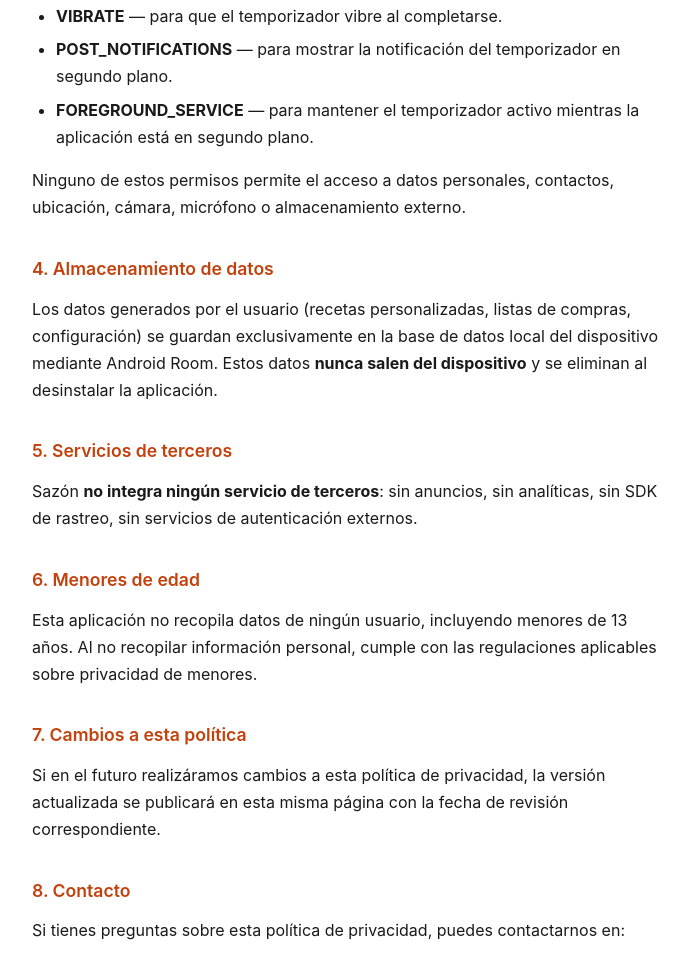
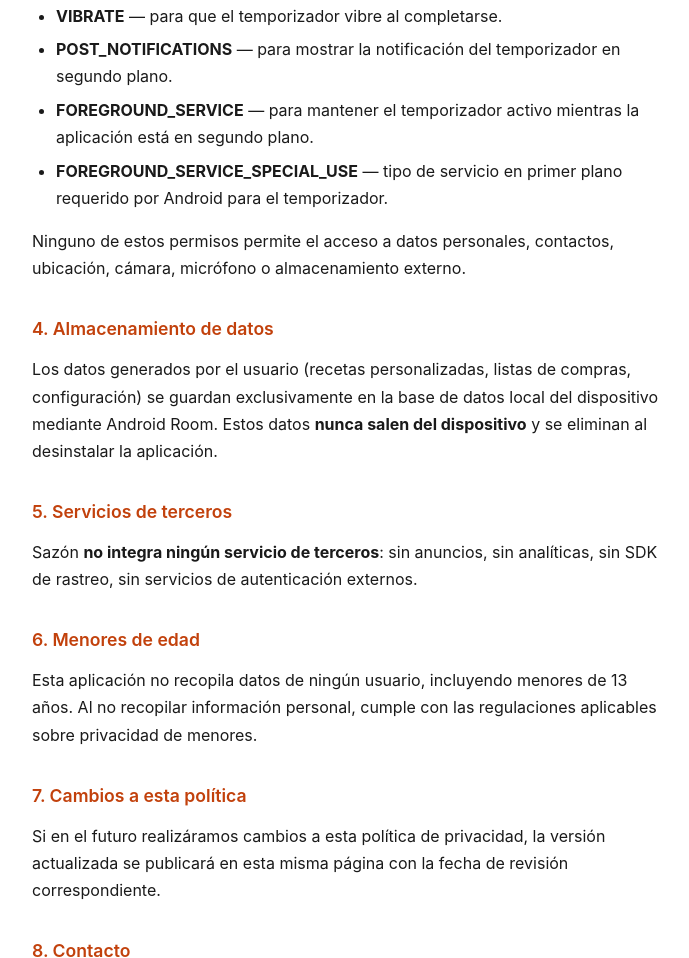
Before and after one commit to HDClear/sazon-privacy, a plain HTML site: page index.html in a window 1280 px wide. Shown: the part 846-1804 px from the top of the page, without its empty margins (288-977 px from the left). Drawn offline with Linux system fonts and the light colour scheme.

Commit message:
更新协议内容

```diff
--- a/index.html
+++ b/index.html
@@ -126,6 +126,7 @@
       <li><strong>VIBRATE</strong> — para que el temporizador vibre al completarse.</li>
       <li><strong>POST_NOTIFICATIONS</strong> — para mostrar la notificación del temporizador en segundo plano.</li>
       <li><strong>FOREGROUND_SERVICE</strong> — para mantener el temporizador activo mientras la aplicación está en segundo plano.</li>
+      <li><strong>FOREGROUND_SERVICE_SPECIAL_USE</strong> — tipo de servicio en primer plano requerido por Android para el temporizador.</li>
     </ul>
     <p>Ninguno de estos permisos permite el acceso a datos personales, contactos, ubicación, cámara, micrófono o almacenamiento externo.</p>
 
```
